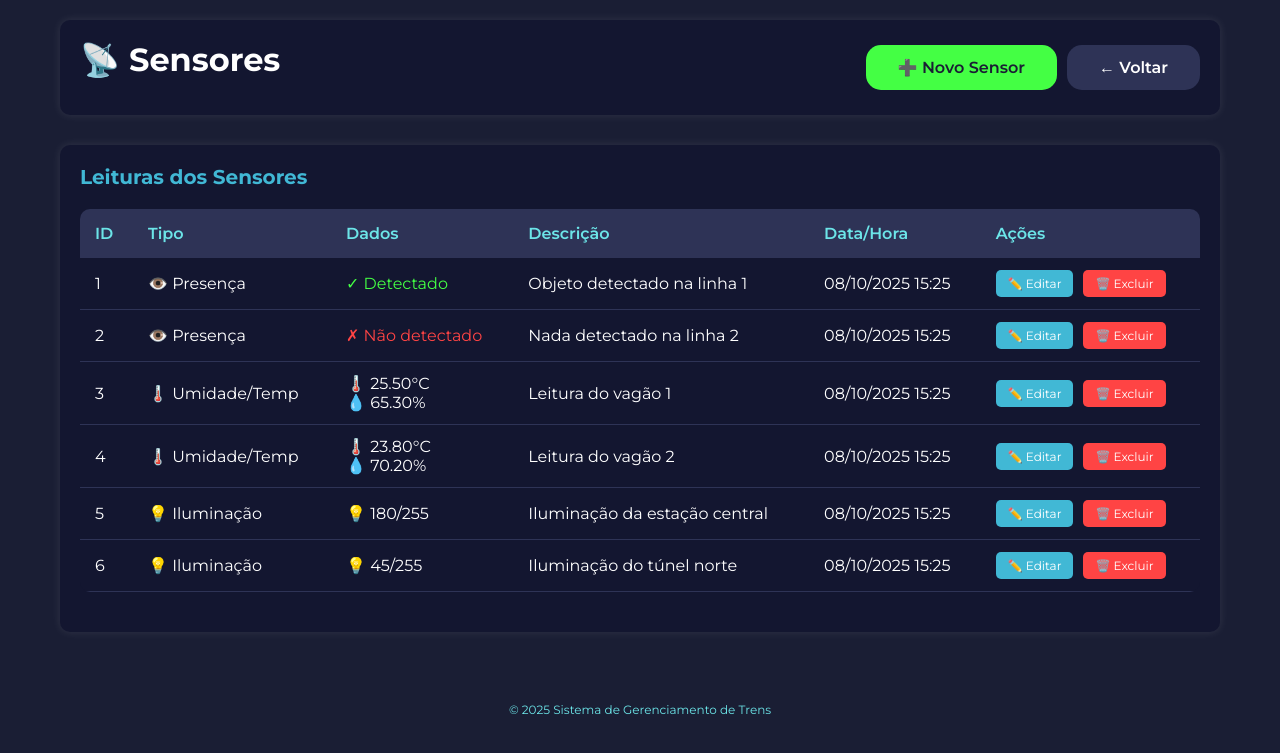
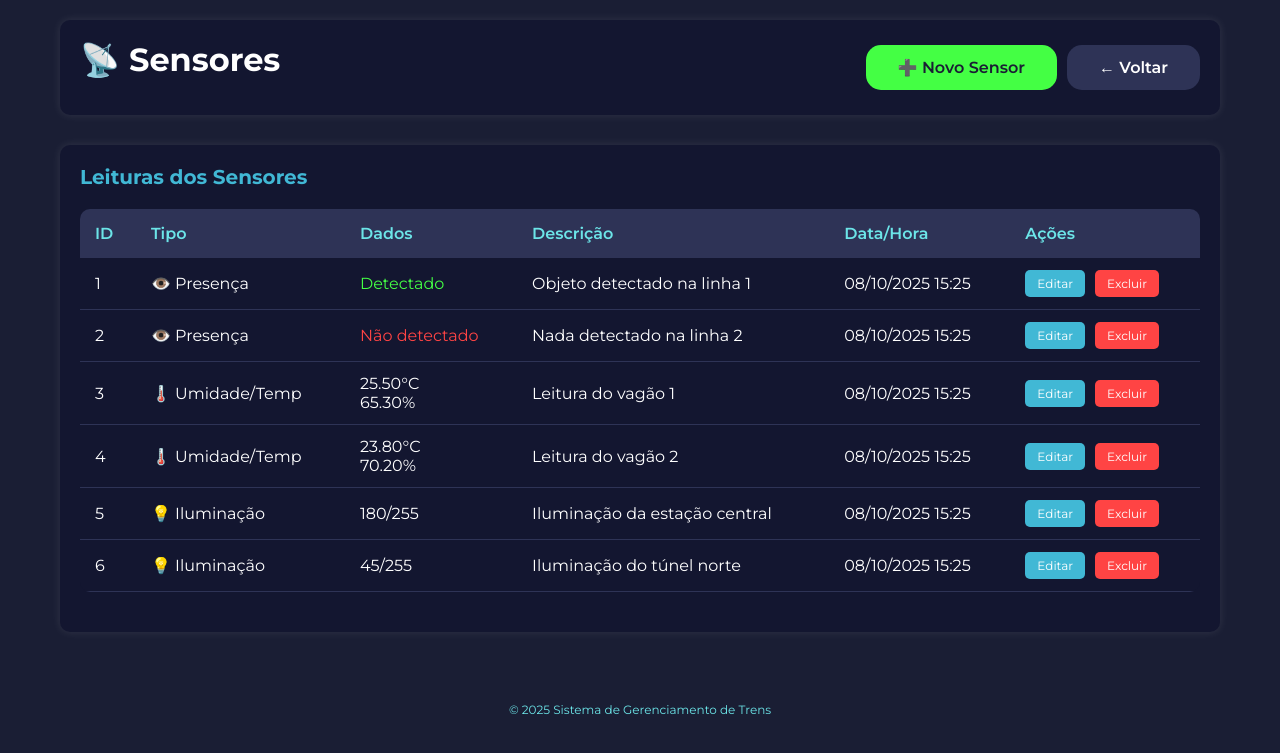
Before and after one commit to lucas-docha/Train.info-SA, a PHP site: page /seu_projeto/sensores/listar.php in a window 1280 px wide. Shown: the top 753 px of the page. Run offline with PHP 8.4, Linux system fonts and the light colour scheme; a user stored in the database is signed in; data comes from the database, SQL or seed files in the repository.

Commit message:
nada demais

```diff
--- a/sensores/listar.php
+++ b/sensores/listar.php
@@ -91,13 +91,13 @@ try {
                                     // Exibe dados específicos de cada tipo
                                     if ($sensor['tipo_sensor'] == 'presenca') {
                                         echo $sensor['presenca_detectada'] ?
-                                            '<span style="color: #44ff44;">✓ Detectado</span>' :
-                                            '<span style="color: #ff4444;">✗ Não detectado</span>';
+                                            '<span style="color: #44ff44;">Detectado</span>' :
+                                            '<span style="color: #ff4444;">Não detectado</span>';
                                     } elseif ($sensor['tipo_sensor'] == 'umidade_temperatura') {
-                                        echo "🌡️ " . $sensor['temperatura'] . "°C<br>";
-                                        echo "💧 " . $sensor['umidade'] . "%";
+                                        echo "" . $sensor['temperatura'] . "°C<br>";
+                                        echo "" . $sensor['umidade'] . "%";
                                     } elseif ($sensor['tipo_sensor'] == 'iluminacao') {
-                                        echo "💡 " . $sensor['nivel_iluminacao'] . "/255";
+                                        echo "" . $sensor['nivel_iluminacao'] . "/255";
                                     }
                                     ?>
                                 </td>
@@ -107,12 +107,12 @@ try {
                                     <div class="tabela-acoes">
                                         <a href="editar.php?id=<?= $sensor['id_sensor'] ?>"
                                            class="btn-tabela btn-editar">
-                                            ✏️ Editar
+                                            Editar
                                         </a>
                                         <a href="excluir.php?id=<?= $sensor['id_sensor'] ?>"
                                            class="btn-tabela btn-excluir"
                                            onclick="return confirm('Tem certeza que deseja excluir este sensor?')">
-                                            🗑️ Excluir
+                                            Excluir
                                         </a>
                                     </div>
                                 </td>
```
